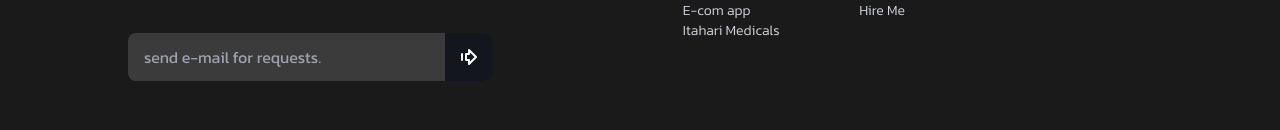
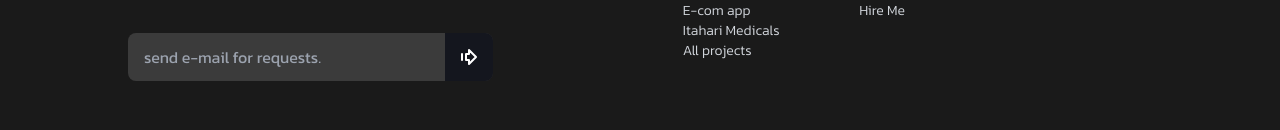
Before and after one commit to pr4shxnt/Portfolio, a React (Vite) app: page / in a window 1280 px wide. Shown: the part 3301-3431 px from the top of the page. Built offline with nearby package versions, Linux system fonts and the light colour scheme.

Commit message:
view all projects link added

```diff
--- a/src/Components/Footer.jsx
+++ b/src/Components/Footer.jsx
@@ -39,6 +39,15 @@ const Footer = () => {
                         </Link>
                       </li>
                     ))}
+                    <li className="">
+                    <Link
+                        className='hover:underline'
+                          to={`/projects`}
+                        >
+
+                          All projects
+                        </Link>
+                    </li>
               </ul>
           </div>
 
```
